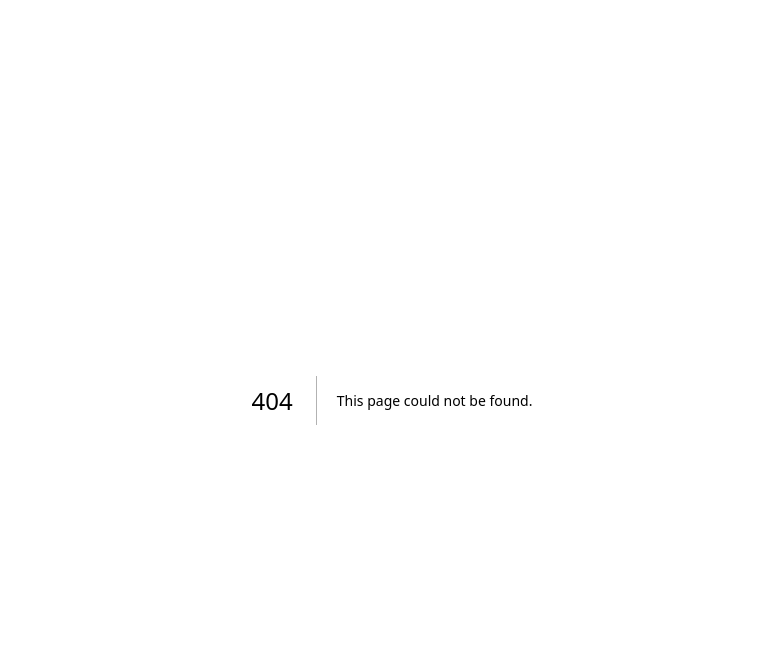
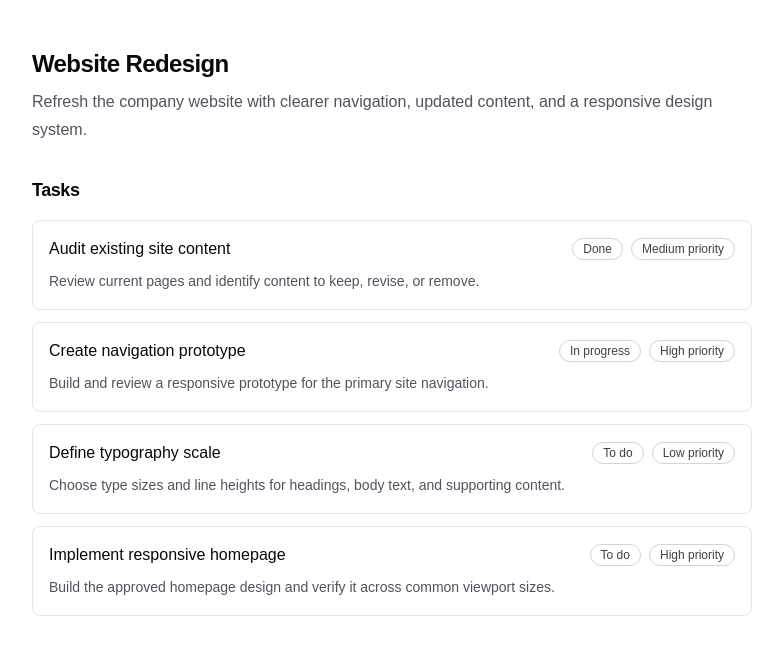
Before and after one commit to roryjarrard/waypoint, a Next.js app: page /projects/project-1 in a window 1280 px wide. Before the commit this address had no page. Shown: the top 654 px of the page, without its empty margins (248-1031 px from the left). Built offline with nearby package versions, Linux system fonts and the light colour scheme.

Commit message:
feat: add project detail page

```diff
--- /dev/null
+++ b/app/projects/[projectId]/page.tsx
@@ -0,0 +1,66 @@
+import { notFound } from "next/navigation";
+import { TaskPriorityBadge } from "@/components/TaskPriorityBadge";
+import { TaskStatusBadge } from "@/components/TaskStatusBadge";
+import { mockProjects, mockTasks } from "@/lib/mock-data";
+
+export default async function ProjectDetailPage({
+  params,
+}: PageProps<"/projects/[projectId]">) {
+  const { projectId } = await params;
+  const project = mockProjects.find((p) => p.id === projectId);
+
+  if (!project) {
+    notFound();
+  }
+
+  const projectTasks = mockTasks.filter(
+    (task) => task.projectId === project.id,
+  );
+
+  return (
+    <main className="mx-auto flex w-full max-w-3xl flex-1 flex-col gap-8 px-6 py-12">
+      <div className="flex flex-col gap-2">
+        <h1 className="text-2xl font-semibold tracking-tight text-zinc-950 dark:text-zinc-50">
+          {project.name}
+        </h1>
+        <p className="text-base leading-7 text-zinc-600 dark:text-zinc-400">
+          {project.description}
+        </p>
+      </div>
+
+      <section className="flex flex-col gap-4">
+        <h2 className="text-lg font-semibold tracking-tight text-zinc-950 dark:text-zinc-50">
+          Tasks
+        </h2>
+
+        {projectTasks.length === 0 ? (
+          <p className="text-sm text-zinc-600 dark:text-zinc-400">
+            No tasks yet.
+          </p>
+        ) : (
+          <ul className="flex flex-col gap-3">
+            {projectTasks.map((task) => (
+              <li
+                key={task.id}
+                className="flex flex-col gap-2 rounded-lg border border-zinc-200 p-4 dark:border-zinc-800"
+              >
+                <div className="flex flex-wrap items-center justify-between gap-2">
+                  <h3 className="font-medium text-zinc-950 dark:text-zinc-50">
+                    {task.title}
+                  </h3>
+                  <div className="flex flex-wrap gap-2">
+                    <TaskStatusBadge status={task.status} />
+                    <TaskPriorityBadge priority={task.priority} />
+                  </div>
+                </div>
+                <p className="text-sm leading-6 text-zinc-600 dark:text-zinc-400">
+                  {task.description}
+                </p>
+              </li>
+            ))}
+          </ul>
+        )}
+      </section>
+    </main>
+  );
+}
```
